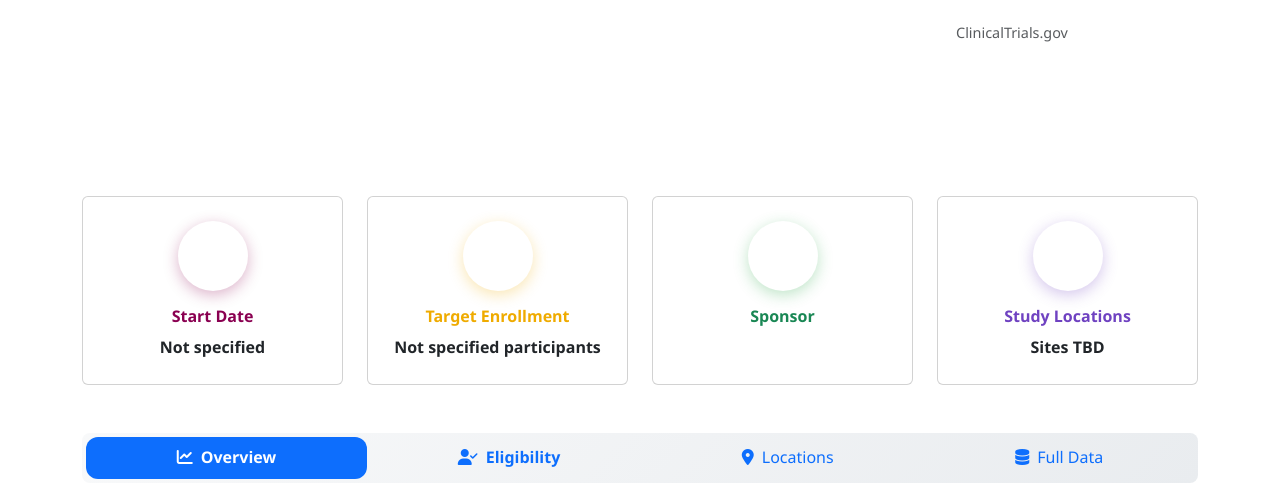
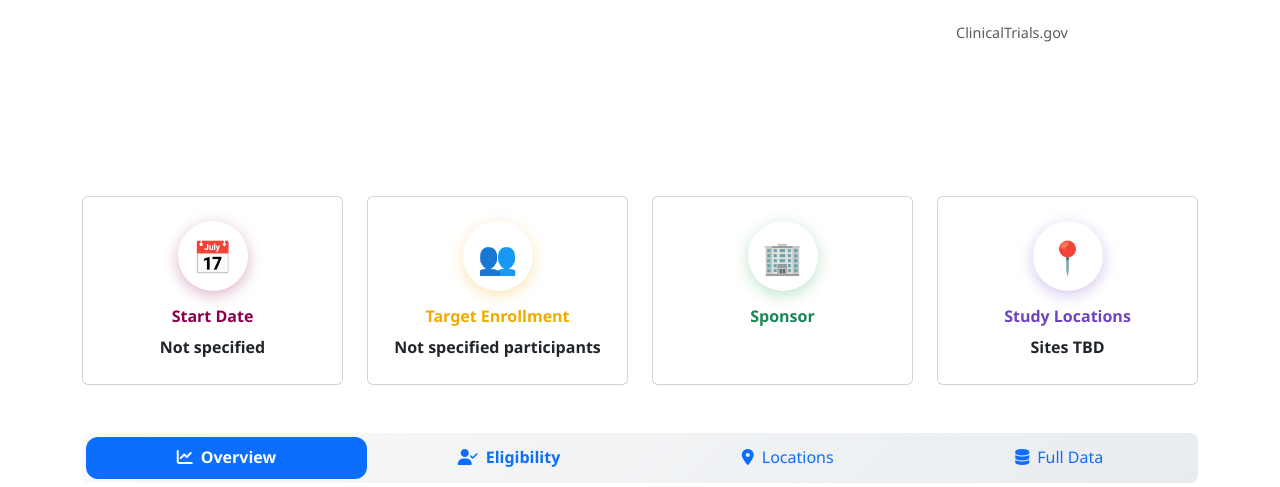
Before and after one commit to SujayAnishetti/ClinicalTrials, a Flask app: template templates/trial_details.html in a window 1280 px wide. Shown: the part 262-749 px from the top of the page. Run offline with Flask 3, Linux system fonts and the light colour scheme; the template is opened without the code that fills it, so the values that code supplies are empty; some libraries are stand-ins or nearby versions.

Commit message:
Add calendar and location icons to trial details page
Replace Font Awesome icons with Unicode characters for calendar, users, sponsor, and location in the trial details template.

Replit-Commit-Author: Agent
Replit-Commit-Session-Id: 47df4ab5-2ff4-4d5b-a2db-74bc2b6008c9
Replit-Commit-Checkpoint-Type: full_checkpoint
Replit-Commit-Screenshot-Url: https://storage.googleapis.com/screenshot-production-us-central1/ff510646-40ec-4fdc-8068-5930fcf69625/47df4ab5-2ff4-4d5b-a2db-74bc2b6008c9/oteLUv9

```diff
--- a/templates/trial_details.html
+++ b/templates/trial_details.html
@@ -207,7 +207,7 @@
                 <div class="info-card card h-100 text-center">
                     <div class="card-body p-4">
                         <div class="rounded-circle bg-gradient d-inline-flex align-items-center justify-content-center mb-3" style="width: 70px; height: 70px; background: linear-gradient(135deg, #8A0051, #6d003f); box-shadow: 0 4px 15px rgba(138, 0, 81, 0.3);">
-                            <i class="fas fa-calendar fa-2x text-white"></i>
+                            <span class="text-white" style="font-size: 2rem; font-weight: bold;">📅</span>
                         </div>
                         <h6 class="card-title fw-bold text-astra-purple mb-2">Start Date</h6>
                         <p class="card-text fw-semibold text-dark">{{ trial.dates.start_date or 'Not specified' }}</p>
@@ -218,7 +218,7 @@
                 <div class="info-card card h-100 text-center">
                     <div class="card-body p-4">
                         <div class="rounded-circle bg-gradient d-inline-flex align-items-center justify-content-center mb-3" style="width: 70px; height: 70px; background: linear-gradient(135deg, #EFAB00, #d4941a); box-shadow: 0 4px 15px rgba(239, 171, 0, 0.3);">
-                            <i class="fas fa-users fa-2x text-white"></i>
+                            <span class="text-white" style="font-size: 2rem; font-weight: bold;">👥</span>
                         </div>
                         <h6 class="card-title fw-bold mb-2" style="color: #EFAB00;">Target Enrollment</h6>
                         <p class="card-text fw-semibold text-dark">{{ trial.study_design.enrollment or 'Not specified' }} participants</p>
@@ -229,7 +229,7 @@
                 <div class="info-card card h-100 text-center">
                     <div class="card-body p-4">
                         <div class="rounded-circle bg-gradient d-inline-flex align-items-center justify-content-center mb-3" style="width: 70px; height: 70px; background: linear-gradient(135deg, #28a745, #20c997); box-shadow: 0 4px 15px rgba(40, 167, 69, 0.3);">
-                            <i class="fas fa-home fa-2x text-white"></i>
+                            <span class="text-white" style="font-size: 2rem; font-weight: bold;">🏢</span>
                         </div>
                         <h6 class="card-title fw-bold text-success mb-2">Sponsor</h6>
                         <p class="card-text fw-semibold text-dark">{{ trial.sponsor_info.lead_sponsor }}</p>
@@ -240,7 +240,7 @@
                 <div class="info-card card h-100 text-center">
                     <div class="card-body p-4">
                         <div class="rounded-circle bg-gradient d-inline-flex align-items-center justify-content-center mb-3" style="width: 70px; height: 70px; background: linear-gradient(135deg, #6f42c1, #563d7c); box-shadow: 0 4px 15px rgba(111, 66, 193, 0.3);">
-                            <i class="fas fa-map fa-2x text-white"></i>
+                            <span class="text-white" style="font-size: 2rem; font-weight: bold;">📍</span>
                         </div>
                         <h6 class="card-title fw-bold mb-2" style="color: #6f42c1;">Study Locations</h6>
                         <p class="card-text fw-semibold text-dark">
```
